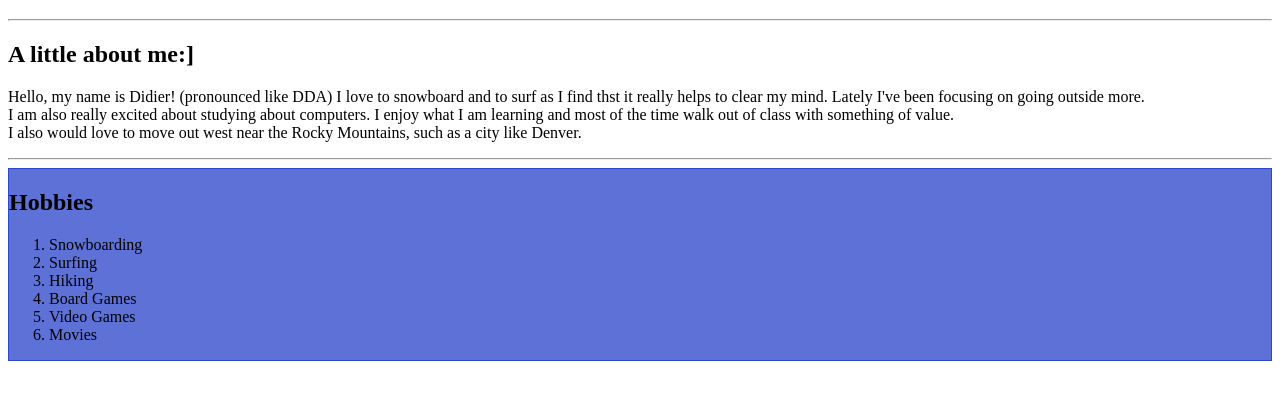
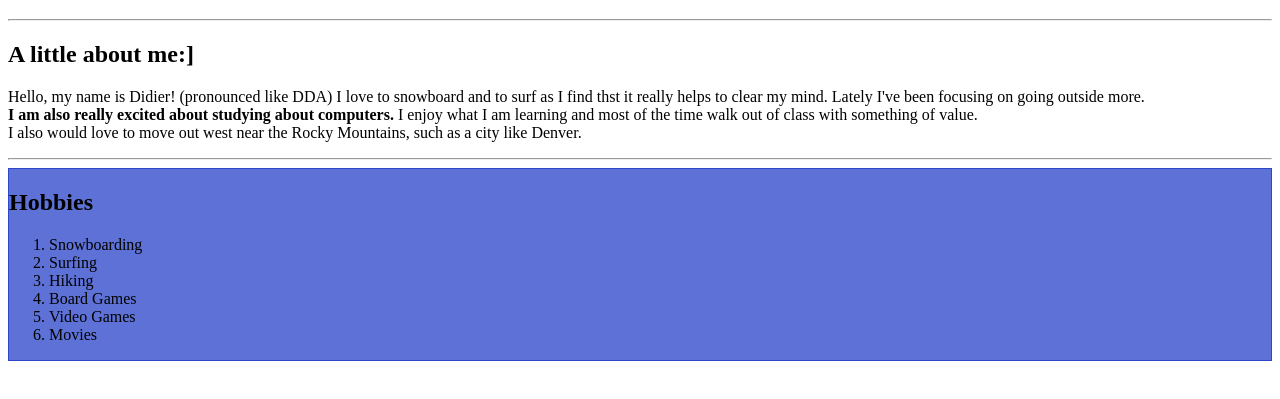
Before and after one commit to dferland117/SE111_22_202320, a plain HTML site: page w1/index.html in a window 1280 px wide. Shown: the part 81-480 px from the top of the page. Drawn offline with Linux system fonts and the light colour scheme.

Commit message:
This is the start of my HW session

```diff
--- a/w1/index.html
+++ b/w1/index.html
@@ -14,7 +14,7 @@
     <h2>A little about me:]</h2>
     <p>Hello, my name is Didier! (pronounced like DDA) I love to snowboard and to surf as I find thst it really helps to clear my mind. Lately I've been focusing on going outside more.
     <br>
-    I am also really excited about studying about computers. I enjoy what I am learning and most of the time walk out of class with something of value.
+   <b>I am also really excited about studying about computers.</b> I enjoy what I am learning and most of the time walk out of class with something of value.
     <br>
     I also would love to move out west near the Rocky Mountains,  such as a city like Denver.
     </p>
```
